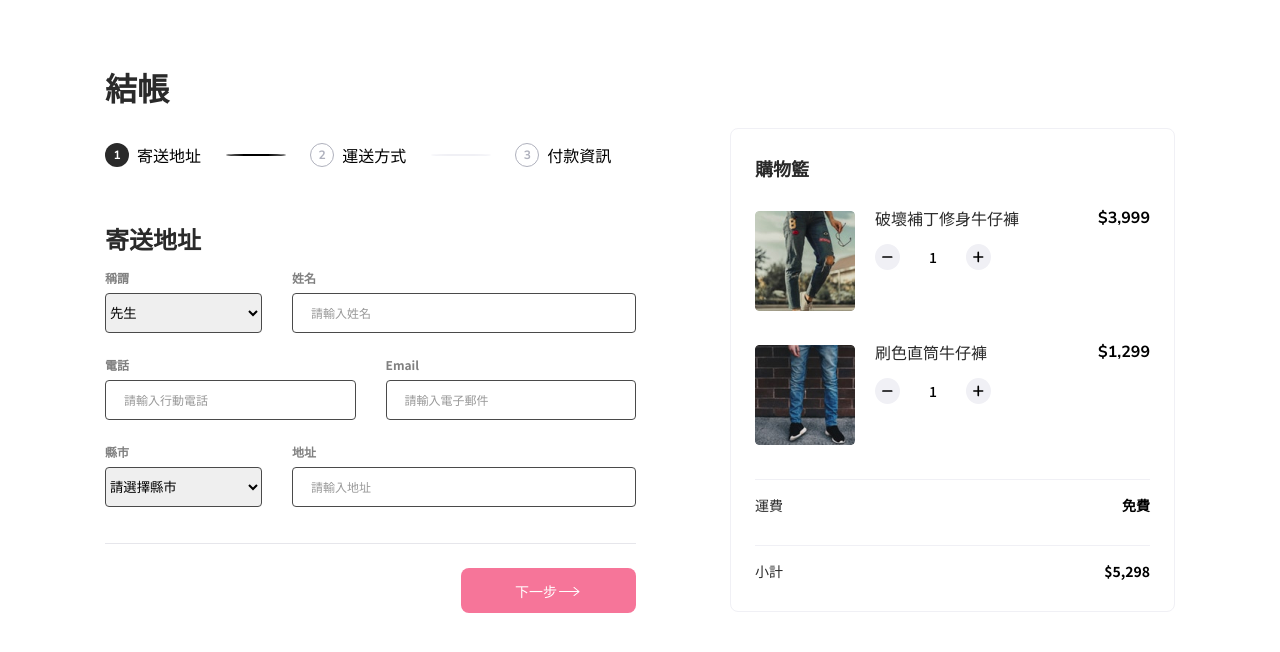
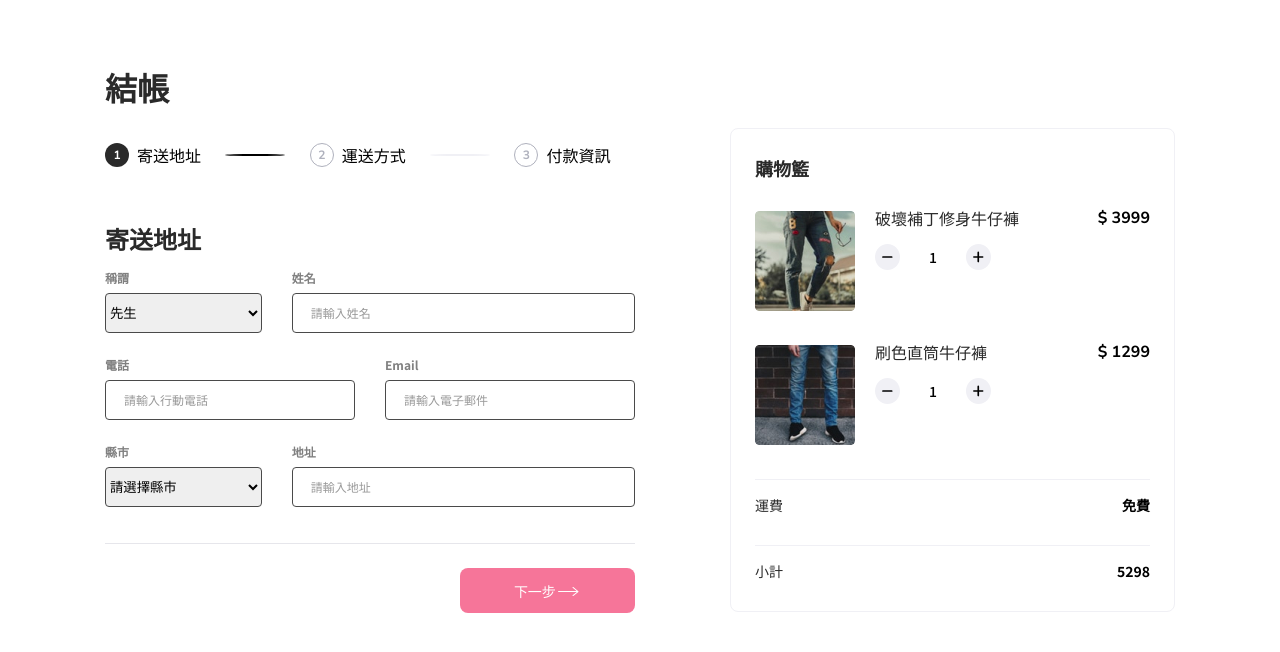
Before and after one commit to tonia83731/Alpha-shop, a React (Create React App) app: page / in a window 1280 px wide. Shown: the top 652 px of the page. Built offline with nearby package versions, Linux system fonts and the light colour scheme.

Commit message:
Add plus/minus event handler for the Cart

```diff
--- a/src/components/Main/Cart.js
+++ b/src/components/Main/Cart.js
@@ -3,83 +3,98 @@ import JeansTwo from '../Assets/images/product-2.jpg'
 import { ReactComponent as IconPlus } from "../Assets/icons/plus.svg";
 import { ReactComponent as IconMinus } from "../Assets/icons/minus.svg";
 
-const cartItem = [
+import {useState} from 'react';
+
+const initialCartItems = [
   {
     id:1,
     name: "破壞補丁修身牛仔褲",
-    price: "$3,999",
+    price: 3999,
     img:JeansOne,
     quantity: 1
   },
   {
     id: 2,
     name: "刷色直筒牛仔褲",
-    price: "$1,299",
+    price: 1299,
     img: JeansTwo,
     quantity: 1
   }
 ]
 
-const cartInfo = [
-  {
-    id: 1,
-    type: 'cart-info shipping col col-12',
-    text: '運費',
-    price: '免費'
-  },
-  {
-    id: 2,
-    type: 'cart-info total col col-12',
-    text: '小計',
-    price: '$5,298'
-  }
-]
-
-function CartItem(){
-  const cartItemList = cartItem.map(data =>
-    <div className="product-container col col-12" data-count="0" data-price={data.price} key={data.name}>
-      <img className="img-container" src={data.img} alt={data.name}/>
-      <div className="product-info">
-        <div className="product-info-base">
-          <div className="product-name">{data.name}</div>
-          <div className="product-control-container">
-              <div className="product-control">
-                <IconMinus className="product-action minus"/>
-                <span className="product-count">{data.quantity}</span>
-                <IconPlus className="product-action plus"/>
-              </div>
-          </div>
-        </div>
-        <div className="price">{data.price}</div>
-      </div>
-    </div>
-  )
+function CartInfo({type, text, price}){
   return(
-    <section className="product-list col col-12" data-total-price="0">
-      {cartItemList}
+    <section className={`cart-info ${type} col col-12`} key={type}>
+      <div className="text">{text}</div>
+      <div className="price">{price}</div>
     </section>
   )
 }
-function CartInfo(){
-  const cartInfoList = cartInfo.map(data =>
-    <section className={data.type} key={data.text}>
-      <div className="text">{data.text}</div>
-      <div className="price">{data.price}</div>
-    </section>
-  )
+
+export default function Cart({shipPrice}){
+  const [cartItems, setCartItems] = useState(initialCartItems)
+  // Plus
+  function handlePlusQuantity(itemId){
+    setCartItems(cartItems.map(cartItem => {
+      if(cartItem.id === itemId){
+        return {
+          ...cartItem,
+          quantity: cartItem.quantity + 1
+        };
+      } else {
+        return cartItem;
+      }
+    }))
+  }
+
+  // Minus
+  function handleMinusQuantity(itemId){
+    let nextCartItems = cartItems.map(cartItem => {
+      if(cartItem.id === itemId){
+        return{
+          ...cartItem,
+          quantity: cartItem.quantity - 1
+        };
+      } else {
+        return cartItem;
+      }
+    });
+    nextCartItems = nextCartItems.filter(item => item.quantity > 0);
+    setCartItems(nextCartItems)
+  }
+  const totalPrice = cartItems.reduce((sum, { price, quantity }) => sum + price * quantity, 0)
+
+  // return value
   return(
     <>
-      {cartInfoList}
+      <section className="product-list col col-12" data-total-price={totalPrice}>
+        {
+          cartItems.map(cartItem => (
+            <div className="product-container col col-12" data-count={cartItem.price*cartItem.quantity} data-price={cartItem.price} key={cartItem.name}>
+              <img className="img-container" src={cartItem.img} alt={cartItem.name}/>
+              <div className="product-info">
+                <div className="product-info-base">
+                  <div className="product-name">{cartItem.name}</div>
+                  <div className="product-control-container">
+                      <div className="product-control">
+                        <IconMinus className="product-action minus cursor-point" onClick={
+                          () => {handleMinusQuantity(cartItem.id)}
+                        }/>
+                        <span className="product-count">{cartItem.quantity}</span>
+                        <IconPlus className="product-action plus cursor-point" onClick={
+                          () => {handlePlusQuantity(cartItem.id)}
+                        }/>
+                      </div>
+                  </div>
+                </div>
+                <div className="price">${' '}{cartItem.price*cartItem.quantity}</div>
+              </div>
+            </div>
+          ))
+        }
+      </section>
+      <CartInfo type="shipping" text='運費' price="免費"/>
+      <CartInfo type="total" text='小計' price={totalPrice}/>
     </>
   )
 }
-
-
-export default function Cart(){
-  return(
-    <>
-      <CartItem/>
-      <CartInfo/>
-    </>
-  )
-}
```
